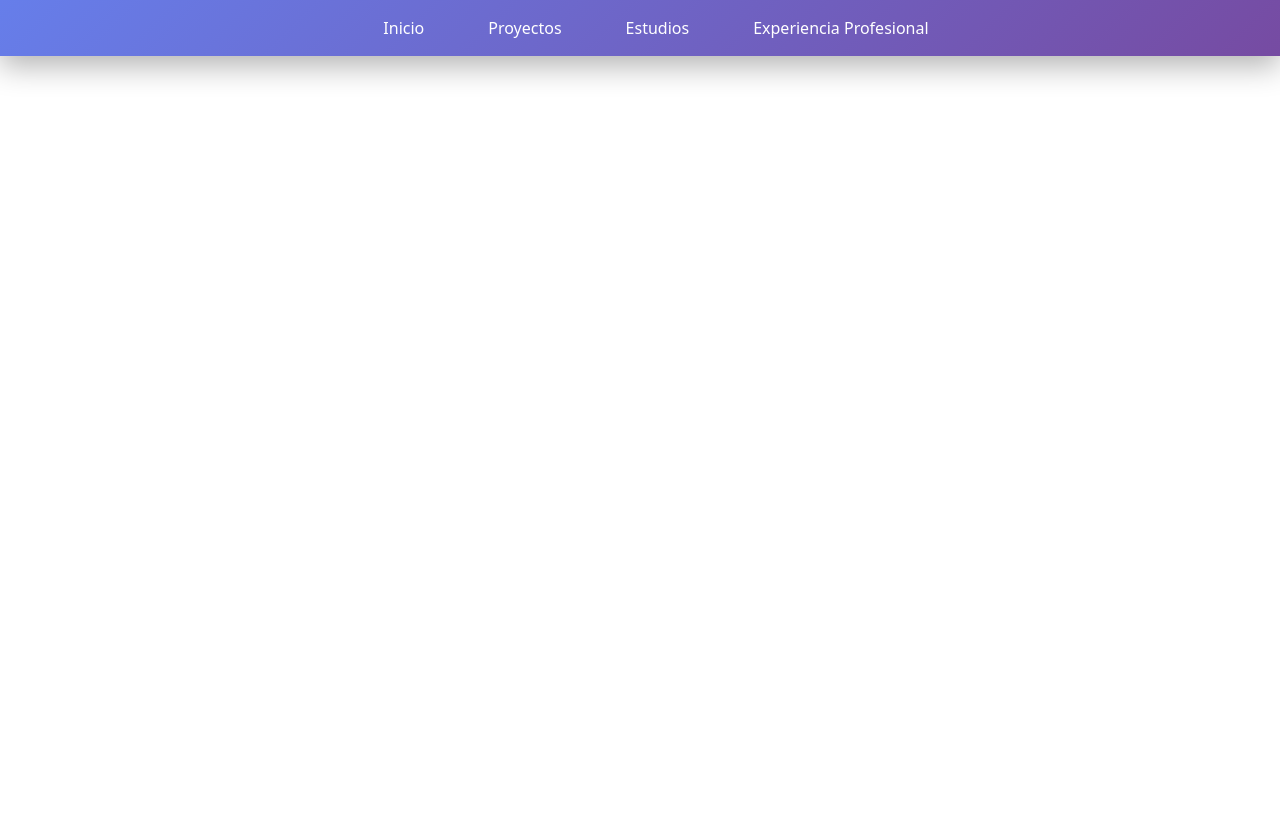
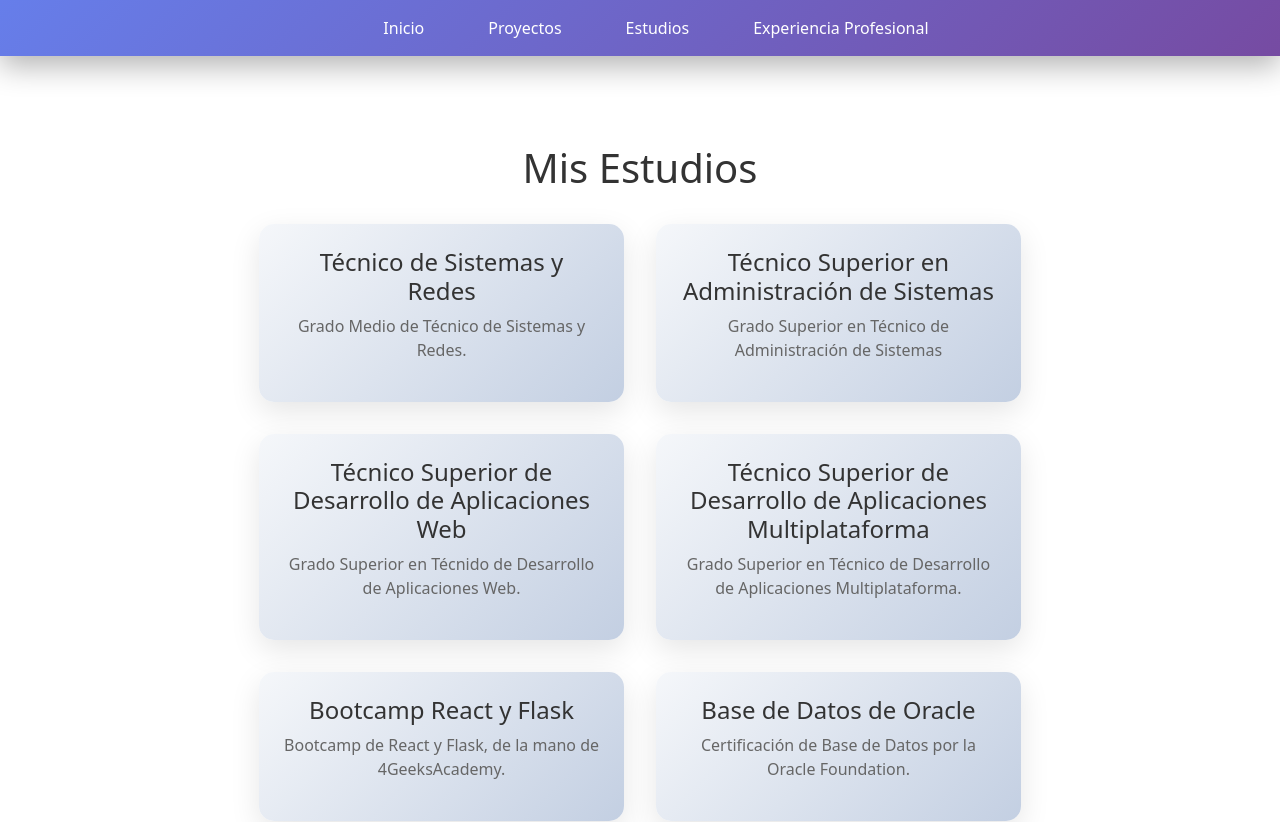
Before and after one commit to lluisespert/web, a React (Vite) app: page /estudios in a window 1280 px wide. Shown: the top 822 px of the page. Before the commit the page ends 800 px from the top, so only its background shows below. Built offline with nearby package versions, Linux system fonts and the light colour scheme.

Commit message:
Terminada la base de la pestaña proyectos y de la pestaña estudios

```diff
--- a/src/aplicacion/App.jsx
+++ b/src/aplicacion/App.jsx
@@ -5,6 +5,7 @@ import { BrowserRouter as Router, Route, Routes } from "react-router-dom";
 import Navbar from "../components/Navbar.jsx";
 import Home from '../pages/Home.jsx';
 import Proyectos from '../pages/Proyectos.jsx';
+import Estudios from '../pages/Estudios.jsx';
 
 function App() {
 
@@ -16,6 +17,7 @@ function App() {
         <Routes>
           <Route path="/" element={<Home />} />
           <Route path="/proyectos" element={<Proyectos />} />
+          <Route path="/estudios" element={<Estudios />} />
         </Routes>
       </ScrollToTop>
     </Router>
--- a/src/estilos/estilos.css
+++ b/src/estilos/estilos.css
@@ -184,3 +184,97 @@ body {
     margin-right: 1rem;
   }
 }
+.proyectos-container {
+  padding: 2rem;
+  max-width: 1200px;
+  margin: 0 auto;
+}
+
+.proyectos-title {
+  text-align: center;
+  margin-bottom: 2rem;
+  color: #333;
+  font-size: 2.5rem;
+}
+
+.proyectos-grid {
+  display: grid;
+  grid-template-columns: repeat(auto-fit, minmax(300px, 1fr));
+  gap: 2rem;
+}
+
+.proyecto-card {
+  background: linear-gradient(135deg, #f5f7fa 0%, #c3cfe2 100%);
+  border-radius: 15px;
+  padding: 1.5rem;
+  box-shadow: 0 10px 30px rgba(0, 0, 0, 0.1);
+  transform-style: preserve-3d;
+  transition: transform 0.3s ease, box-shadow 0.3s ease;
+  position: relative;
+  overflow: hidden;
+}
+
+.proyecto-card::before {
+  content: '';
+  position: absolute;
+  top: 0;
+  left: -100%;
+  width: 100%;
+  height: 100%;
+  background: linear-gradient(90deg, transparent, rgba(255, 255, 255, 0.4), transparent);
+  transition: left 0.5s ease;
+}
+
+.proyecto-card:hover {
+  transform: translateY(-10px) rotateX(5deg);
+  box-shadow: 0 20px 40px rgba(0, 0, 0, 0.2);
+}
+
+.proyecto-card:hover::before {
+  left: 100%;
+}
+
+.proyecto-titulo {
+  font-size: 1.5rem;
+  margin-bottom: 0.5rem;
+  color: #333;
+  transform: translateZ(10px);
+}
+
+.proyecto-descripcion {
+  color: #666;
+  margin-bottom: 1rem;
+  transform: translateZ(5px);
+}
+
+.proyecto-link {
+  display: inline-block;
+  background: linear-gradient(135deg, #667eea 0%, #764ba2 100%);
+  color: white;
+  padding: 0.5rem 1rem;
+  border-radius: 5px;
+  text-decoration: none;
+  font-weight: bold;
+  transform: translateZ(15px);
+  transition: background 0.3s ease, transform 0.3s ease;
+}
+
+.proyecto-link:hover {
+  background: linear-gradient(135deg, #764ba2 0%, #667eea 100%);
+  transform: translateZ(20px);
+}
+
+/* Responsive */
+@media (max-width: 768px) {
+  .proyectos-container {
+    padding: 1rem;
+  }
+
+  .proyectos-title {
+    font-size: 2rem;
+  }
+
+  .proyectos-grid {
+    grid-template-columns: 1fr;
+  }
+}
--- /dev/null
+++ b/src/pages/Estudios.jsx
@@ -0,0 +1,60 @@
+function Estudios() {
+  const estudios = [
+    {
+      id: 1,
+      titulo: 'Técnico de Sistemas y Redes',
+      descripcion: 'Grado Medio de Técnico de Sistemas y Redes.'
+    },
+    {
+      id: 2,
+      titulo: 'Técnico Superior en Administración de Sistemas',
+      descripcion: 'Grado Superior en Técnico de Administración de Sistemas'
+    },
+    {
+      id: 3,
+      titulo: 'Técnico Superior de Desarrollo de Aplicaciones Web',
+      descripcion: 'Grado Superior en Técnido de Desarrollo de Aplicaciones Web.'
+    },
+    {
+      id: 4,
+      titulo: 'Técnico Superior de Desarrollo de Aplicaciones Multiplataforma',
+      descripcion: 'Grado Superior en Técnico de Desarrollo de Aplicaciones Multiplataforma.'
+    },
+    {
+      id: 5,
+      titulo: 'Bootcamp React y Flask',
+      descripcion: 'Bootcamp de React y Flask, de la mano de 4GeeksAcademy.'
+    },
+    {
+      id: 6,
+      titulo: 'Base de Datos de Oracle',
+      descripcion: 'Certificación de Base de Datos por la Oracle Foundation.'
+    },
+    {
+      id: 6,
+      titulo: 'Java 7',
+      descripcion: 'Certificaciónde programación de Java por la Oracle Foundation.'
+    },
+    {
+      id: 7,
+      titulo: 'Redes',
+      descripcion: 'Curso de Instalación y Mantenimiento de Redes de 600h por el Servef (Labora).',
+    }
+  ];
+
+  return (
+    <div className="proyectos-container">
+      <h1 className="proyectos-title">Mis Estudios</h1>
+      <div className="proyectos-grid">
+        {estudios.map((estudio) => (
+          <div key={estudio.id} className="proyecto-card">
+            <h3 className="proyecto-titulo">{estudio.titulo}</h3>
+            <p className="proyecto-descripcion">{estudio.descripcion}</p>
+          </div>
+        ))}
+      </div>
+    </div>
+  );
+}
+
+export default Estudios;
--- a/src/pages/Proyectos.css
+++ /dev/null
@@ -1,94 +0,0 @@
-.proyectos-container {
-  padding: 2rem;
-  max-width: 1200px;
-  margin: 0 auto;
-}
-
-.proyectos-title {
-  text-align: center;
-  margin-bottom: 2rem;
-  color: #333;
-  font-size: 2.5rem;
-}
-
-.proyectos-grid {
-  display: grid;
-  grid-template-columns: repeat(auto-fit, minmax(300px, 1fr));
-  gap: 2rem;
-}
-
-.proyecto-card {
-  background: linear-gradient(135deg, #f5f7fa 0%, #c3cfe2 100%);
-  border-radius: 15px;
-  padding: 1.5rem;
-  box-shadow: 0 10px 30px rgba(0, 0, 0, 0.1);
-  transform-style: preserve-3d;
-  transition: transform 0.3s ease, box-shadow 0.3s ease;
-  position: relative;
-  overflow: hidden;
-}
-
-.proyecto-card::before {
-  content: '';
-  position: absolute;
-  top: 0;
-  left: -100%;
-  width: 100%;
-  height: 100%;
-  background: linear-gradient(90deg, transparent, rgba(255, 255, 255, 0.4), transparent);
-  transition: left 0.5s ease;
-}
-
-.proyecto-card:hover {
-  transform: translateY(-10px) rotateX(5deg);
-  box-shadow: 0 20px 40px rgba(0, 0, 0, 0.2);
-}
-
-.proyecto-card:hover::before {
-  left: 100%;
-}
-
-.proyecto-titulo {
-  font-size: 1.5rem;
-  margin-bottom: 0.5rem;
-  color: #333;
-  transform: translateZ(10px);
-}
-
-.proyecto-descripcion {
-  color: #666;
-  margin-bottom: 1rem;
-  transform: translateZ(5px);
-}
-
-.proyecto-link {
-  display: inline-block;
-  background: linear-gradient(135deg, #667eea 0%, #764ba2 100%);
-  color: white;
-  padding: 0.5rem 1rem;
-  border-radius: 5px;
-  text-decoration: none;
-  font-weight: bold;
-  transform: translateZ(15px);
-  transition: background 0.3s ease, transform 0.3s ease;
-}
-
-.proyecto-link:hover {
-  background: linear-gradient(135deg, #764ba2 0%, #667eea 100%);
-  transform: translateZ(20px);
-}
-
-/* Responsive */
-@media (max-width: 768px) {
-  .proyectos-container {
-    padding: 1rem;
-  }
-
-  .proyectos-title {
-    font-size: 2rem;
-  }
-
-  .proyectos-grid {
-    grid-template-columns: 1fr;
-  }
-}
--- a/src/pages/Proyectos.jsx
+++ b/src/pages/Proyectos.jsx
@@ -1,9 +1,6 @@
 import React from 'react';
-import './Proyectos.css';
-import './Proyectos.css';
-
+import "../estilos/estilos.css";
 function Proyectos() {
-  // Ejemplo de proyectos. Reemplaza con los links reales que pases.
   const proyectos = [
     {
       id: 1,
@@ -22,6 +19,18 @@ function Proyectos() {
       titulo: 'Proyecto Final del Bootcamp de Full Stack',
       descripcion: 'Proyecto final del Bootcamp de Full Stack 4Geeks Academy, hecho con React y Flask.',
       github: 'https://github.com/lluisespert/proyecto_final_lluis_espert'
+    },
+    {
+      id: 4,
+      titulo: 'Gestor de Tareas',
+      descripcion: 'Proyecto de un programa de gestión de tareas, para optimizar el tiempo de trabajo, hecho con React y PhP.',
+      github: 'https://github.com/lluisespert/gestordetareas'
+    },
+    {
+      id: 5,
+      titulo: 'Web Personal',
+      descripcion: 'Web Personal. Hecha con React.',
+      github: 'https://github.com/lluisespert/web'
     }
   ];
 
```
